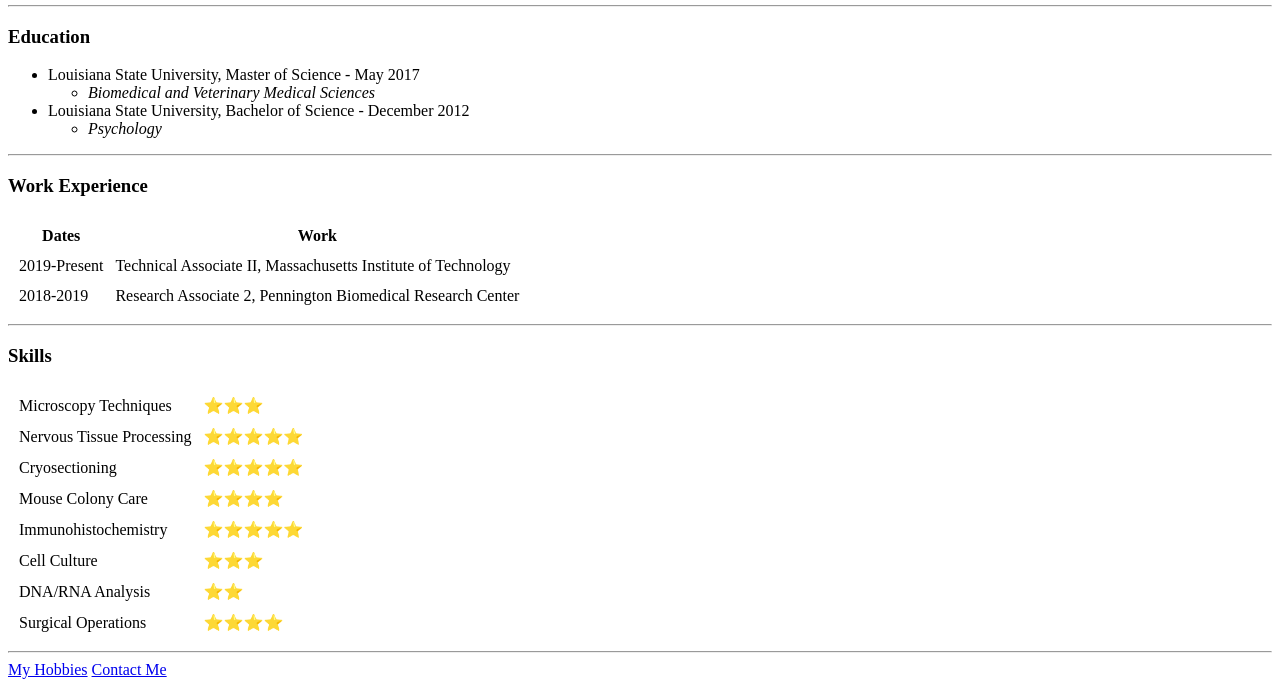
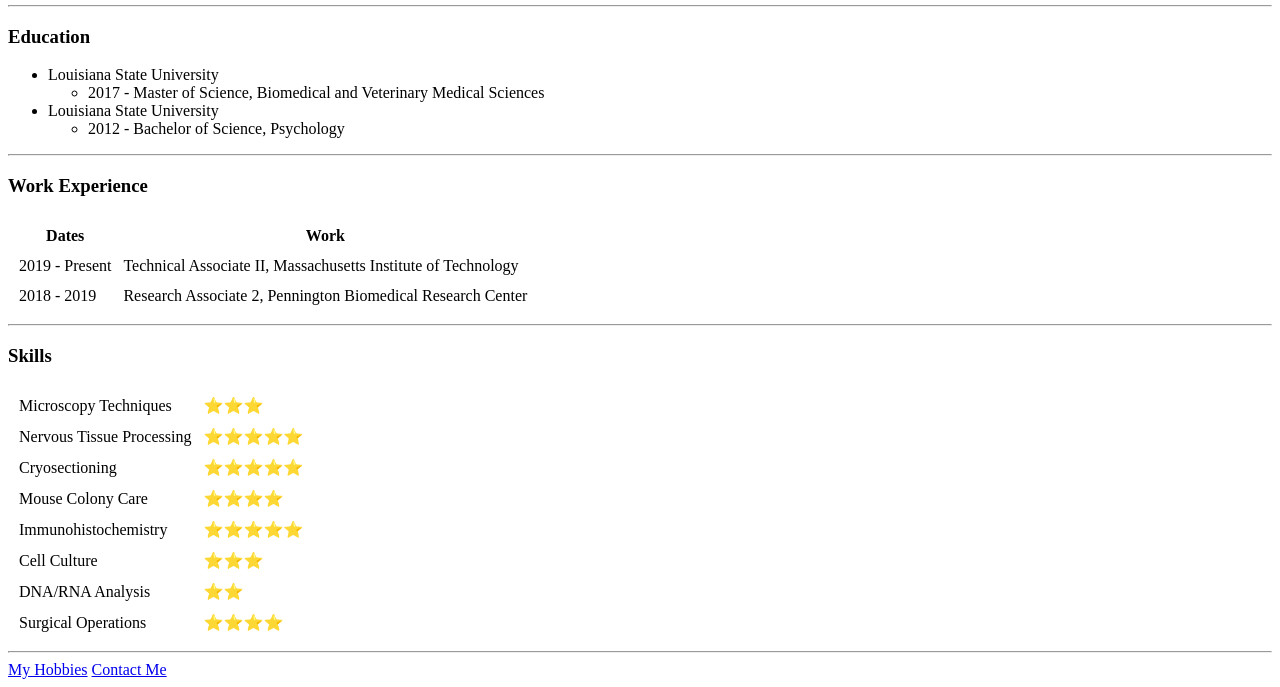
Before and after one commit to detranger/cv, a plain HTML site: page index.html in a window 1280 px wide. Shown: the part 207-894 px from the top of the page. Drawn offline with Linux system fonts and the light colour scheme.

Commit message:
Add files via upload

```diff
--- a/index.html
+++ b/index.html
@@ -22,13 +22,13 @@
   <hr>
   <h3>Education</h3>
   <ul>
-    <li>Louisiana State University, Master of Science - May 2017</li>
+    <li>Louisiana State University</li>
     <ul>
-      <li><em>Biomedical and Veterinary Medical Sciences</em></li>
+      <li>2017 - Master of Science, Biomedical and Veterinary Medical Sciences</li>
     </ul>
-    <li>Louisiana State University, Bachelor of Science - December 2012</li>
+    <li>Louisiana State University</li>
     <ul>
-      <li><em>Psychology</em></li>
+      <li>2012 - Bachelor of Science, Psychology</li>
     </ul>
   </ul>
   <hr>
@@ -43,11 +43,11 @@
     </thead>
     <tbody>
       <tr>
-        <td>2019-Present</td>
+        <td>2019 - Present</td>
         <td>Technical Associate II, Massachusetts Institute of Technology</td>
       </tr>
       <tr>
-        <td>2018-2019</td>
+        <td>2018 - 2019</td>
         <td>Research Associate 2, Pennington Biomedical Research Center</td>
       </tr>
     </tbody>
```
